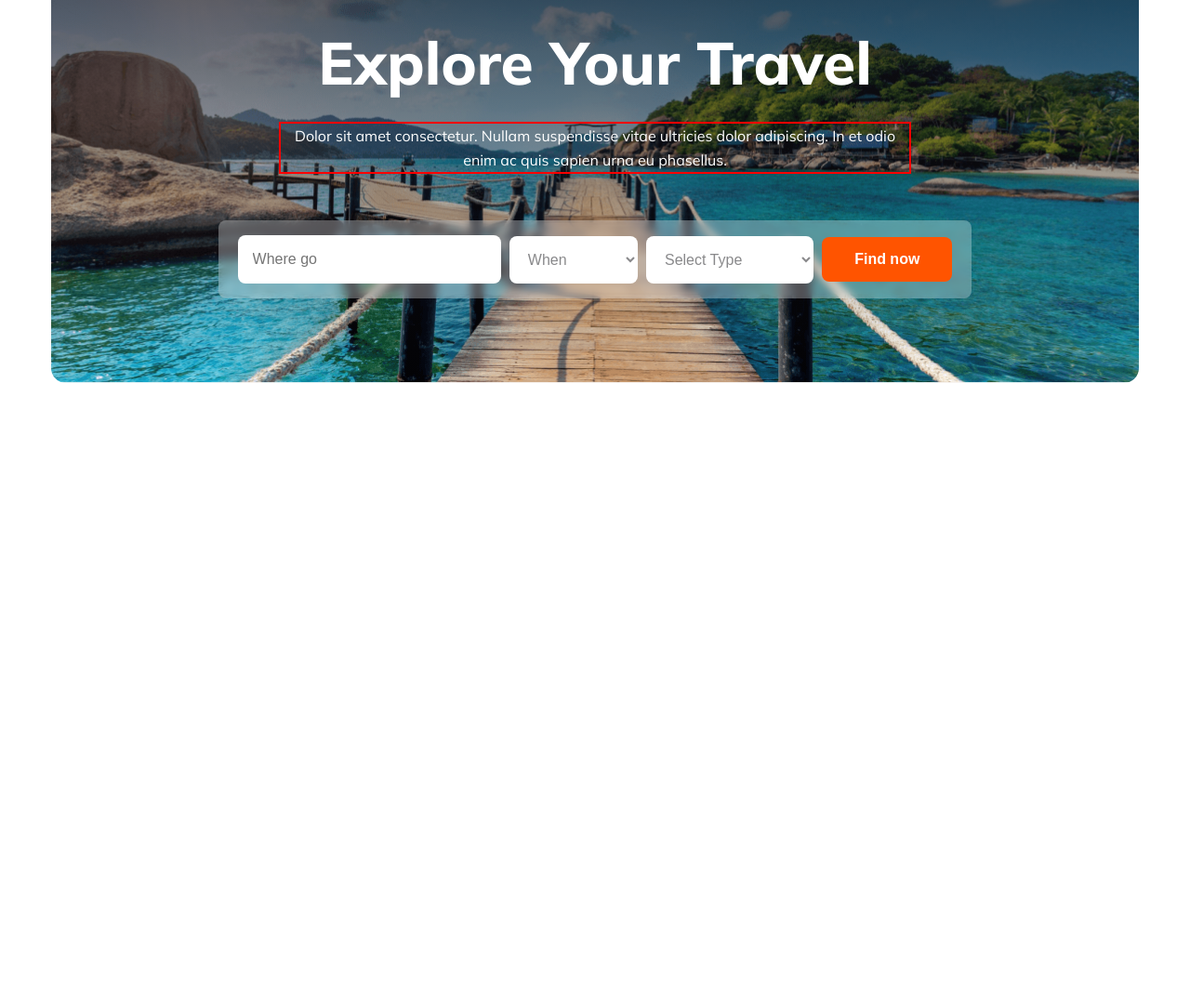
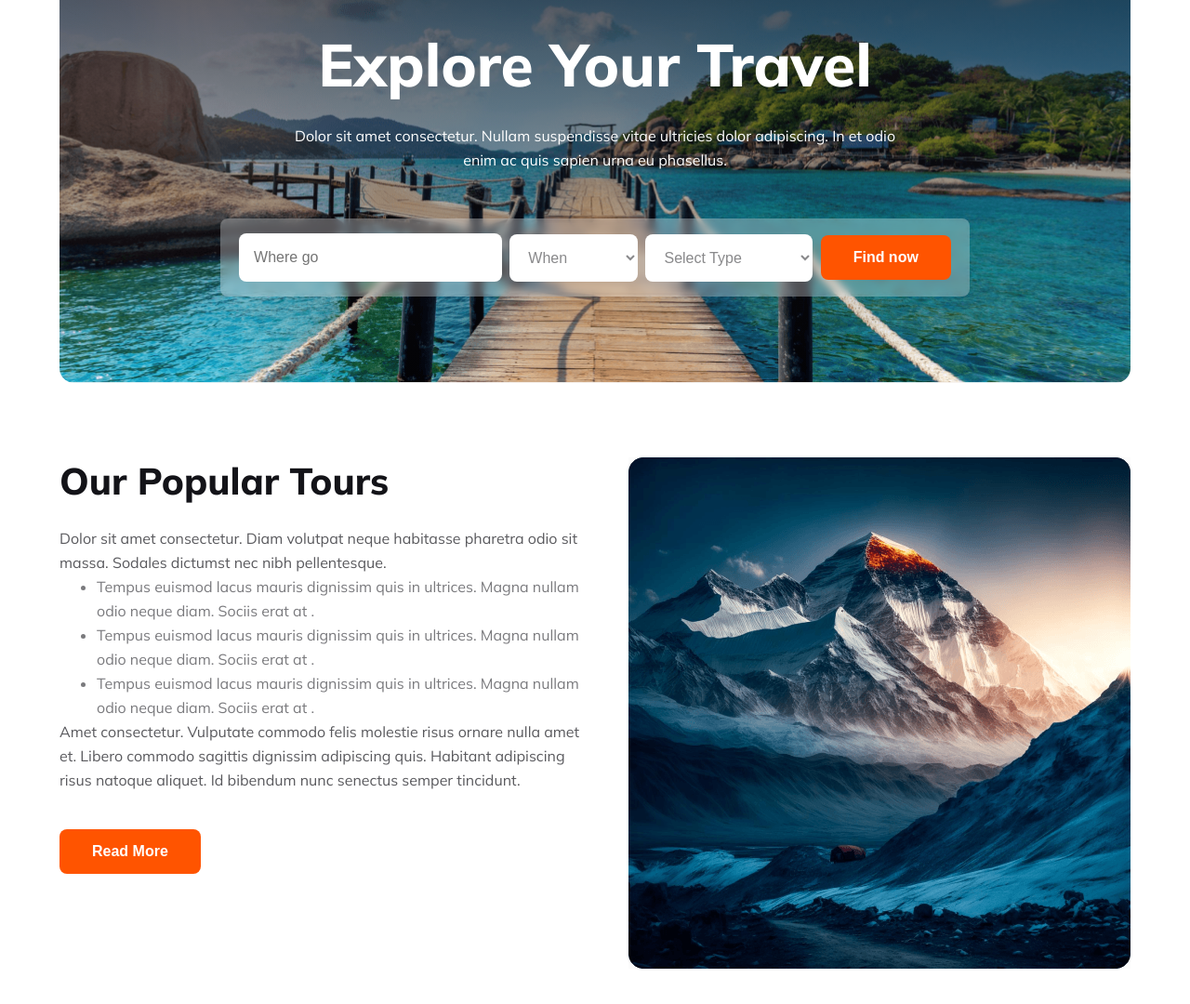
Before and after one commit to Irenity0/hero-travel-project, a plain HTML site: page index.html in a window 1280 px wide. Shown: the part 304-1384 px from the top of the page at 93% size. Before the commit the page ends 800 px from the top, so only its background shows below. Drawn offline with Linux system fonts and the light colour scheme.

Commit message:
added popular section

```diff
--- a/index.html
+++ b/index.html
@@ -27,7 +27,7 @@
         <section class="banner-section d-f">
             <div class="uh">
                 <h1 class="banner-title">Explore Your Travel</h1>
-                <p class="banner-description demo-border">Dolor sit amet consectetur. Nullam suspendisse vitae ultricies dolor adipiscing. In et odio enim ac quis sapien urna eu phasellus.</p>
+                <p class="banner-description">Dolor sit amet consectetur. Nullam suspendisse vitae ultricies dolor adipiscing. In et odio enim ac quis sapien urna eu phasellus.</p>
                 <div class="input-container d-f">
                     <input type="text" id="input" class="input-style" placeholder="Where go">
                     <select name="" id="" class="input-style">
@@ -45,7 +45,26 @@
     </header>
 
 
-    <main></main>
+    <main>
+        <!-- Popular section starts here -->
+        <section class="popular-section d-f">
+            <div class="text-col">
+                <h1 class="title">Our Popular Tours</h1>
+                <p>Dolor sit amet consectetur. Diam volutpat neque habitasse pharetra odio sit massa. Sodales dictumst nec nibh pellentesque.</p>
+                <ul>
+                    <li>Tempus euismod lacus mauris dignissim quis in ultrices. Magna nullam odio neque diam. Sociis erat at .</li>
+                    <li>Tempus euismod lacus mauris dignissim quis in ultrices. Magna nullam odio neque diam. Sociis erat at .</li>
+                    <li>Tempus euismod lacus mauris dignissim quis in ultrices. Magna nullam odio neque diam. Sociis erat at .</li>
+                </ul>
+                <p>Amet consectetur. Vulputate commodo felis molestie risus ornare nulla amet et. Libero commodo sagittis dignissim adipiscing quis. Habitant adipiscing risus natoque aliquet. Id bibendum nunc senectus semper tincidunt.</p>
+                <button id="popular-btn" class="btn-primary">Read More</button>
+            </div>
+            <div class="img-col d-f">
+                <img src="images/rectangle 4.png" alt="">
+            </div>
+        </section>
+        <!-- Popular section ends here -->
+    </main>
 
 
     <footer></footer>
--- a/style.css
+++ b/style.css
@@ -49,6 +49,21 @@ section {
     line-height: 20px;
 }
 
+.title {
+    color: rgb(19, 19, 24);
+    font-size: 40px;
+    font-weight: 800;
+    line-height: 50px;
+    margin-bottom: 24px;
+}
+
+p {
+    color: rgba(19, 19, 24, 0.7);
+    font-size: 16px;
+    font-weight: 400;
+    line-height: 26px;
+}
+
 /* Navbar styles */
 .navbar {
     justify-content: space-between;
@@ -93,7 +108,6 @@ section {
 .banner-section {
     justify-content: center;
     align-items: center;
-    width: 1170px;
     height: 500px;
     background: linear-gradient(rgba(19, 19, 24, 0.8), rgba(19, 19, 24, 0)), url('images/bg.png');
     background-size: cover;
@@ -142,3 +156,25 @@ section {
     padding: 16px 60px 16px 16px;
     border: none;
 }
+
+/* Popular style */
+.text-col {
+    width: 50%;
+}
+
+.text-col li {
+    color: rgb(66, 66, 71);
+    opacity: 0.7;
+    font-size: 16px;
+    font-weight: 400;
+    line-height: 26px;
+}
+
+.img-col {
+    justify-content: right;
+    width: 50%;
+}
+
+#popular-btn {
+    margin-top: 40px;
+}
```
